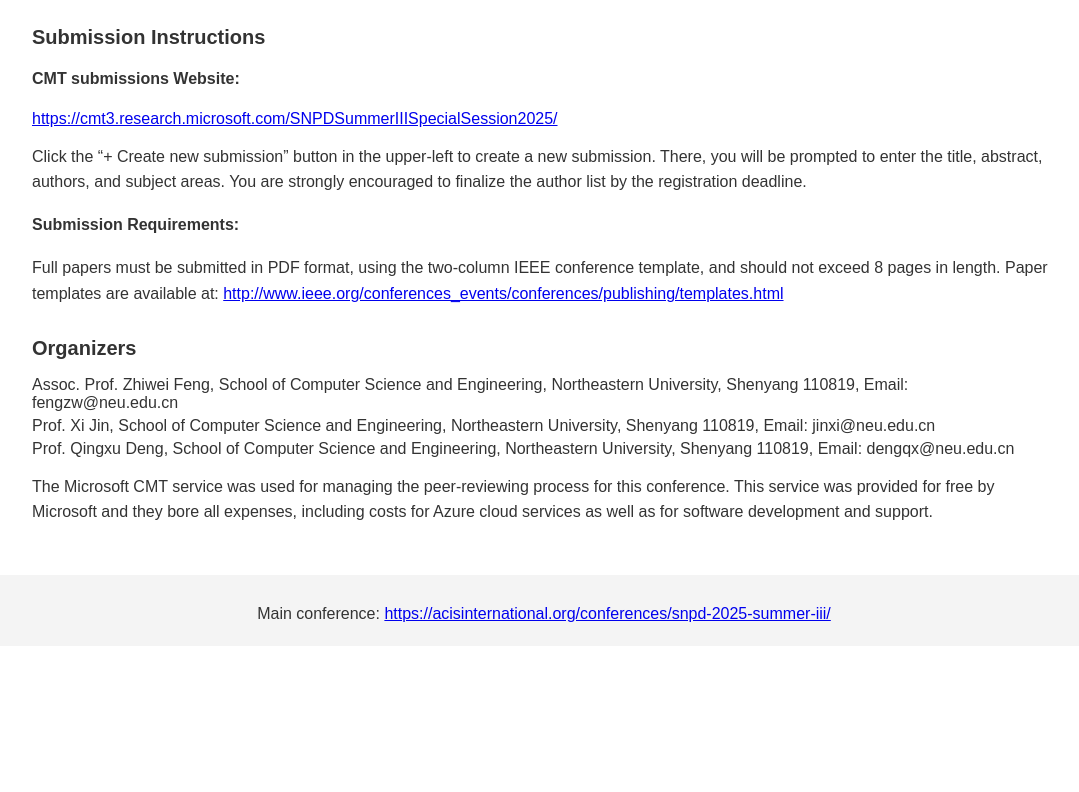
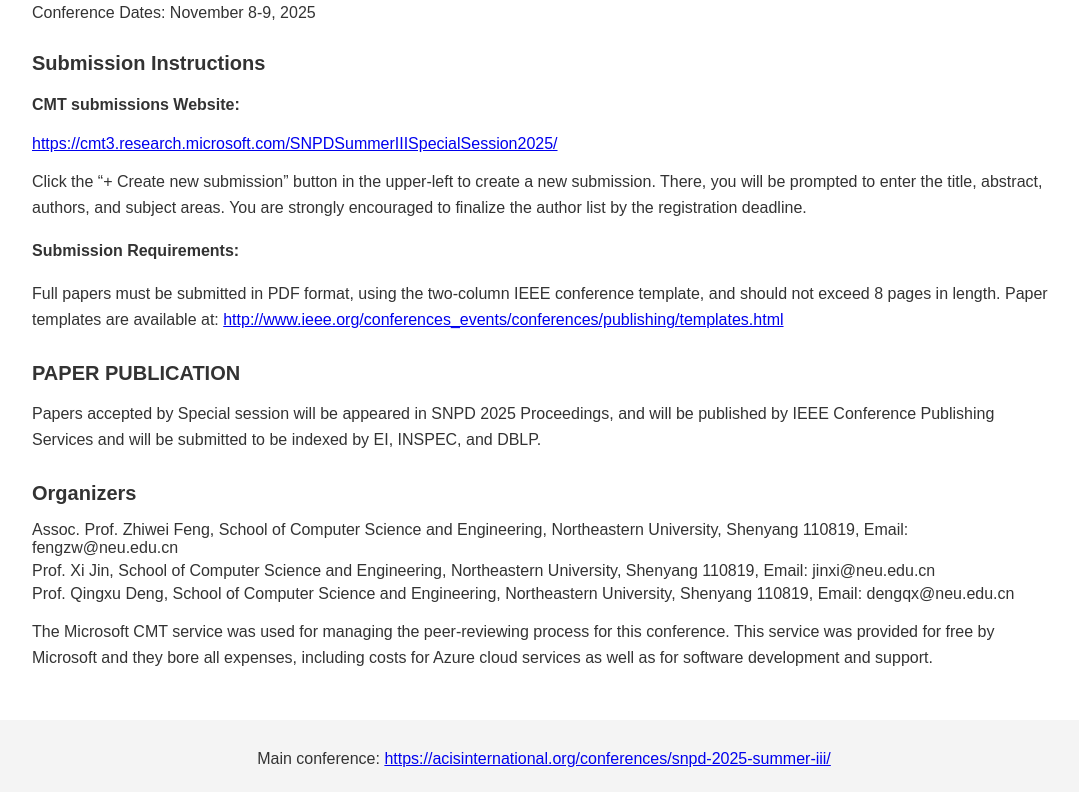
Before and after one commit to SNPD2025/snpd, a plain HTML site: page index.html in a window 1280 px wide. Shown: the part 1278-2070 px from the top of the page, without its empty margins (96-1175 px from the left). Before the commit the page ends 1924 px from the top, so only its background shows below. Drawn offline with Linux system fonts and the light colour scheme.

Commit message:
Update index.html

```diff
--- a/index.html
+++ b/index.html
@@ -64,7 +64,7 @@
     <section class="special-session">
         <h2>Special Session on Embodied Intelligence Systems</h2>
         <h4>Overview and Scope</h4>
-        <p>As intelligent agents become increasingly embedded in physical environments, including autonomous vehicles, service robots, and industrial IoT systems, real-time embodied intelligence has emerged as a key research domain. These systems must continuously perceive their environment, process information under strict timing constraints, and coordinate with other agents to execute complex tasks in a collaborative and responsive manner. This special session focuses on embodied intelligent systems and multi agent real-time collaboration. It aims to bring together researchers and practitioners working on low latency perception, deterministic transmission, time aware decision making, and cooperative execution frameworks.</p>
+        <p>As intelligent agents become increasingly embedded in physical environments, including autonomous vehicles, service robots, and industrial IoT systems, real-time embodied intelligence has emerged as a key research domain. These systems must continuously perceive their environment, process information under strict timing constraints, and coordinate with other agents to execute complex tasks in a collaborative and responsive manner. This special session will be held in Xian, Shanxi, China, November 8-9, 2025 as a session of 31st IEEE/ACIS International Summer Conference on Software Engineering, Artificial Intelligence, Networking and Parallel/Distributed Computing (SNPD 2025). This special session focuses on embodied intelligent systems and multi agent real-time collaboration. It aims to bring together researchers and practitioners working on low latency perception, deterministic transmission, time aware decision making, and cooperative execution frameworks.</p>
         <h4>Topics of relevance for the special session papers include but not limited to:</h4>
         <ul>
             <li>Real-time perception and multi-modal sensing</li>
@@ -97,6 +97,12 @@
         <p>Full papers must be submitted in PDF format, using the two-column IEEE conference template, and should not exceed 8 pages in length. Paper templates are available at: <a href="http://www.ieee.org/conferences_events/conferences/publishing/templates.html">http://www.ieee.org/conferences_events/conferences/publishing/templates.html</a></p>
     </section>
 
+    <section class="publication">
+        <h2>PAPER PUBLICATION</h2>
+
+        <p>Papers accepted by Special session will be appeared in SNPD 2025 Proceedings, and will be published by IEEE Conference Publishing Services and will be submitted to be indexed by EI, INSPEC, and DBLP.</p>
+    </section>
+
     <section class="organizers">
         <h2>Organizers</h2>
         <ul>
```
